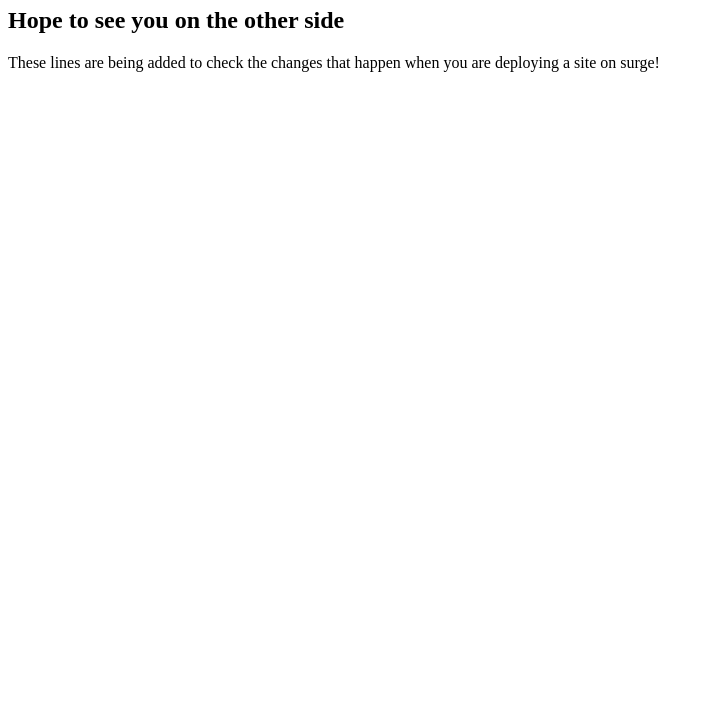
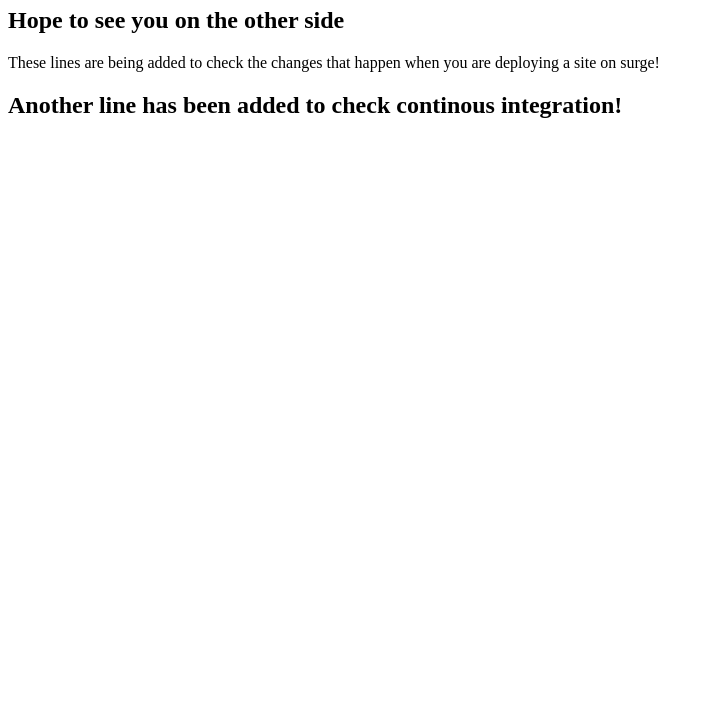
Before and after one commit to Aayman-star/DeskRepo, a plain HTML site: page index.html in a window 1280 px wide. Shown: the part 73-800 px from the top of the page, without its empty margins (0-713 px from the left). Drawn offline with Linux system fonts and the light colour scheme.

Commit message:
heading added

```diff
--- a/index.html
+++ b/index.html
@@ -11,5 +11,6 @@
     <p>These lines are being added to check the changes
         that happen when you are deploying a site on surge!
     </p>
+    <h2>Another line has been added to check continous integration!</h2>
 </body>
 </html>
```
